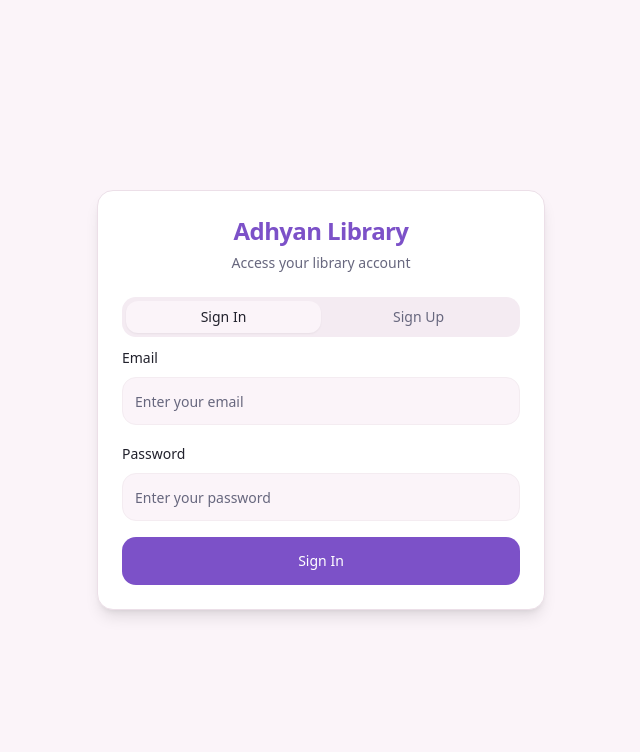
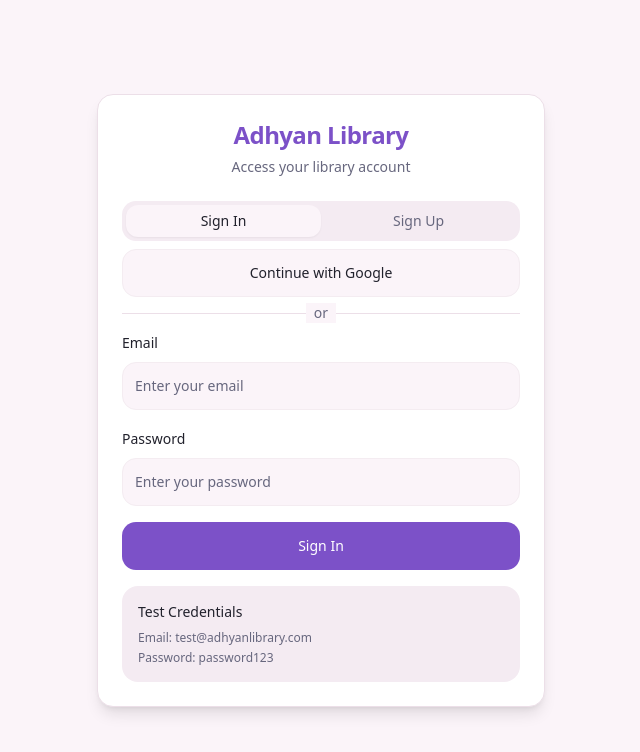
Before and after one commit to natakprabhu/adhyan-hub-access, a React (Vite) app: page /auth in a window 1280 px wide. Shown: the top 752 px of the page, without its empty margins (319-959 px from the left). Built offline with nearby package versions, Linux system fonts and the light colour scheme.

Commit message:
Add Google Auth and Email Confirmation
Implement Google OAuth for registration and login. Add email confirmation via link for new sign-ups. Include test credentials for development.

```diff
--- a/src/pages/Auth.tsx
+++ b/src/pages/Auth.tsx
@@ -5,6 +5,7 @@ import { Input } from '@/components/ui/input';
 import { Label } from '@/components/ui/label';
 import { Card, CardContent, CardDescription, CardHeader, CardTitle } from '@/components/ui/card';
 import { Tabs, TabsContent, TabsList, TabsTrigger } from '@/components/ui/tabs';
+import { Separator } from '@/components/ui/separator';
 import { supabase } from '@/integrations/supabase/client';
 import { useAuth } from '@/hooks/useAuth';
 import { toast } from '@/hooks/use-toast';
@@ -49,6 +50,26 @@ export default function Auth() {
     setIsLoading(false);
   };
 
+  const handleGoogleAuth = async () => {
+    setIsLoading(true);
+
+    const { error } = await supabase.auth.signInWithOAuth({
+      provider: 'google',
+      options: {
+        redirectTo: `${window.location.origin}/`,
+      },
+    });
+
+    if (error) {
+      toast({
+        title: 'Error',
+        description: error.message,
+        variant: 'destructive',
+      });
+      setIsLoading(false);
+    }
+  };
+
   const handleSignUp = async (e: React.FormEvent<HTMLFormElement>) => {
     e.preventDefault();
     setIsLoading(true);
@@ -81,8 +102,8 @@ export default function Auth() {
       });
     } else {
       toast({
-        title: 'Success',
-        description: 'Please check your email to confirm your account.',
+        title: 'Check Your Email',
+        description: 'Please click the confirmation link sent to your email to complete registration.',
       });
     }
 
@@ -104,6 +125,23 @@ export default function Auth() {
             </TabsList>
 
             <TabsContent value="signin">
+              <div className="space-y-4">
+                <Button
+                  onClick={handleGoogleAuth}
+                  variant="outline"
+                  className="w-full h-12"
+                  disabled={isLoading}
+                >
+                  Continue with Google
+                </Button>
+
+                <div className="relative">
+                  <Separator className="my-4" />
+                  <div className="absolute inset-0 flex items-center justify-center">
+                    <span className="bg-background px-2 text-muted-foreground text-sm">or</span>
+                  </div>
+                </div>
+
                 <form onSubmit={handleSignIn} className="space-y-4">
                   <div className="space-y-2">
                     <Label htmlFor="email">Email</Label>
@@ -135,9 +173,35 @@ export default function Auth() {
                     {isLoading ? 'Signing In...' : 'Sign In'}
                   </Button>
                 </form>
+
+                <div className="mt-6 p-4 bg-muted rounded-2xl">
+                  <h4 className="font-medium text-sm mb-2">Test Credentials</h4>
+                  <div className="text-xs text-muted-foreground space-y-1">
+                    <div>Email: test@adhyanlibrary.com</div>
+                    <div>Password: password123</div>
+                  </div>
+                </div>
+              </div>
             </TabsContent>
 
             <TabsContent value="signup">
+              <div className="space-y-4">
+                <Button
+                  onClick={handleGoogleAuth}
+                  variant="outline"
+                  className="w-full h-12"
+                  disabled={isLoading}
+                >
+                  Continue with Google
+                </Button>
+
+                <div className="relative">
+                  <Separator className="my-4" />
+                  <div className="absolute inset-0 flex items-center justify-center">
+                    <span className="bg-background px-2 text-muted-foreground text-sm">or</span>
+                  </div>
+                </div>
+
                 <form onSubmit={handleSignUp} className="space-y-4">
                   <div className="space-y-2">
                     <Label htmlFor="name">Full Name</Label>
@@ -201,6 +265,7 @@ export default function Auth() {
                     {isLoading ? 'Creating Account...' : 'Create Account'}
                   </Button>
                 </form>
+              </div>
             </TabsContent>
           </Tabs>
         </CardContent>
```
Lines whose indentation alone changed are shown as unchanged.
